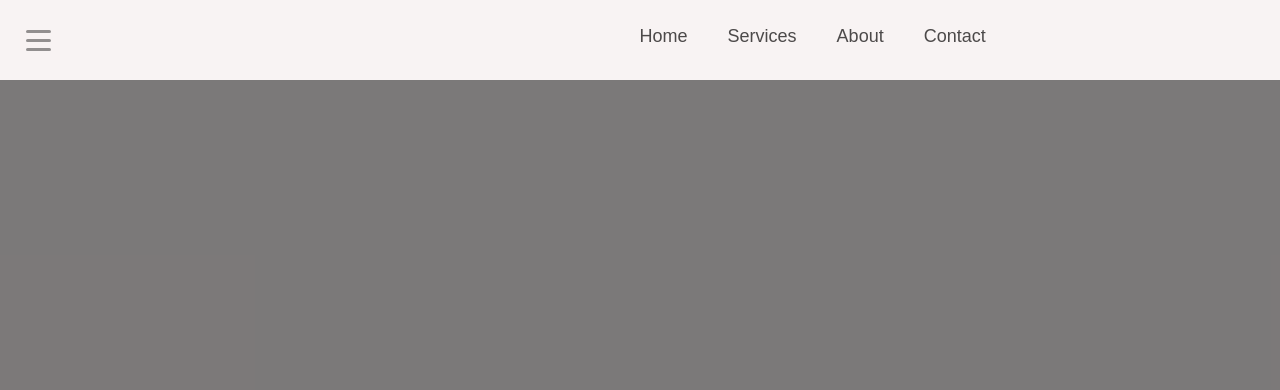
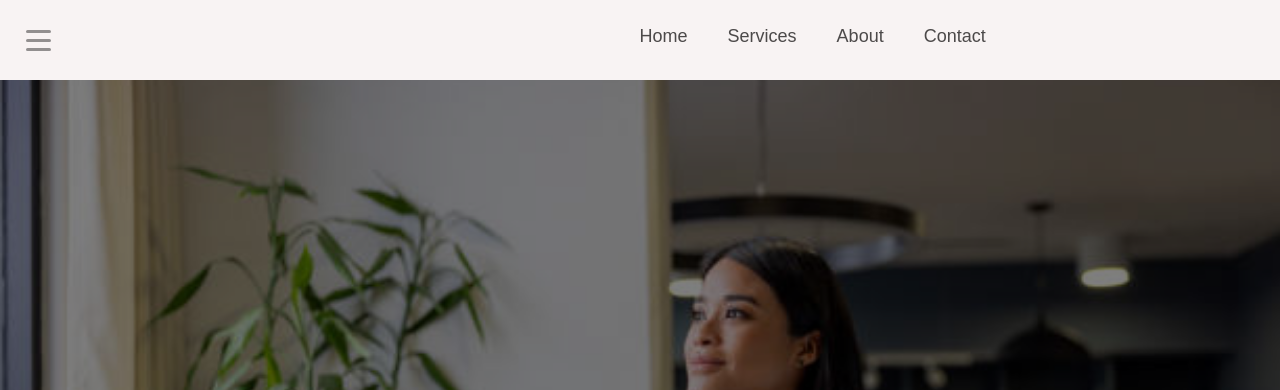
Before and after one commit to junior-azigiza/aziz-sugri, a plain HTML site: page index.html in a window 1280 px wide. Shown: the top 390 px of the page. Drawn offline with Linux system fonts and the light colour scheme.

Commit message:
Update styles.css

```diff
--- a/styles.css
+++ b/styles.css
@@ -218,7 +218,7 @@ body{
    justify-content: center;
    align-items: center;
    height: 100vh;
-   background-image: url(Images/bground.JPG);
+   background-image: url(header-bg.jpg);
    background-position: center;
    background-size: cover;
    background-repeat: no-repeat;
```
